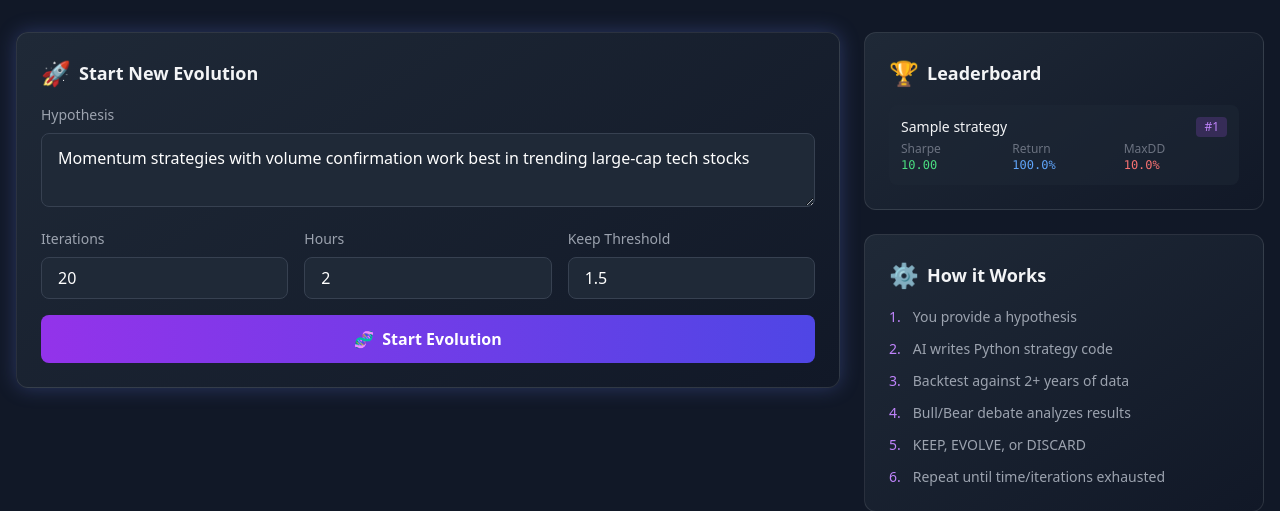
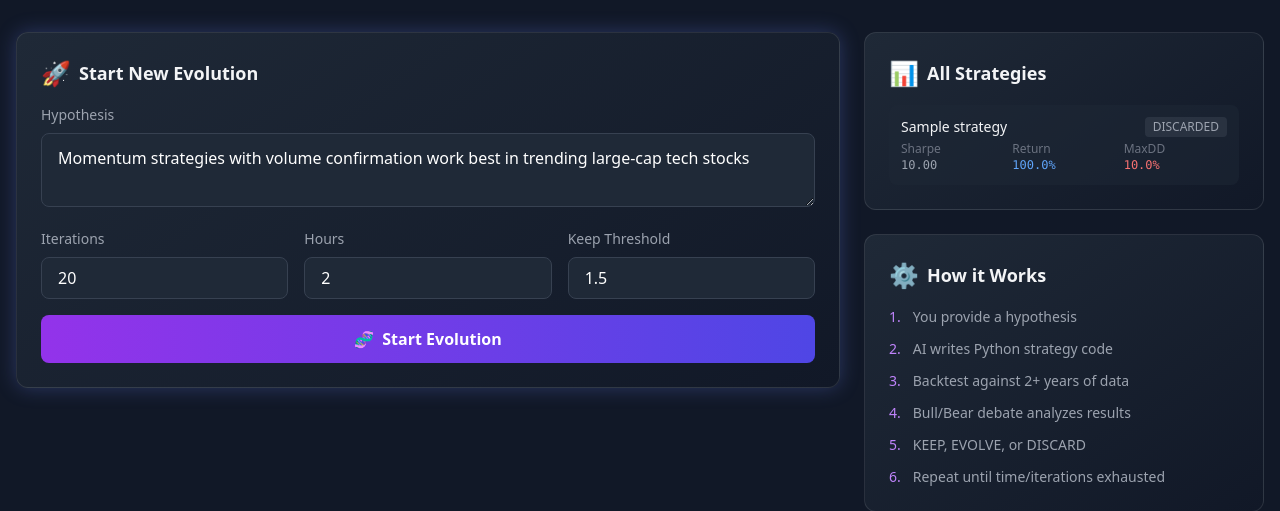
Before and after one commit to menonpg/autostrategy, a FastAPI app: template templates/dashboard.html in a window 1280 px wide. Shown: the part 81-592 px from the top of the page. Run offline with FastAPI, Linux system fonts and the light colour scheme; the template is opened without the code that fills it: most values are stand-ins (such as "Sample title", 1, 10 or a date in 2020); some libraries are stand-ins or nearby versions.

Commit message:
feat: show ALL strategies, not just winners
- Load all strategy files from artifacts, not just leaderboard.json
- Show KEPT vs DISCARDED status with color coding
- Sort: KEPT first, then by Sharpe
- Color-code Sharpe: green (≥1.0), yellow (≥0.5), gray (<0.5)
- Dim discarded strategies but still show them

```diff
--- a/api/main.py
+++ b/api/main.py
@@ -46,28 +46,63 @@
 
 
 def load_all_strategies() -> list:
-    """Load all strategies from artifacts directories."""
+    """Load ALL strategies from artifacts directories (not just winners)."""
     strategies = []
     if not ARTIFACTS_DIR.exists():
         return strategies
 
     for run_dir in ARTIFACTS_DIR.iterdir():
-        if not run_dir.is_dir():
+        if not run_dir.is_dir() or run_dir.name.startswith('.'):
             continue
+
+        # Load from leaderboard.json (winners)
         leaderboard_file = run_dir / "leaderboard.json"
+        winners = set()
         if leaderboard_file.exists():
             try:
                 data = json.loads(leaderboard_file.read_text())
                 for s in data:
                     s['run_id'] = run_dir.name
+                    s['status'] = 'KEPT'
                     s['code_path'] = str(run_dir / "strategies" / f"{s['name']}.py")
-                strategies.extend(data)
+                    winners.add(s['name'])
+                    strategies.append(s)
             except:
                 pass
 
-    # Sort by Sharpe ratio
-    strategies.sort(key=lambda x: x.get('sharpe', 0), reverse=True)
-    return strategies[:20]  # Top 20
+        # Also load ALL strategy files (including discarded ones)
+        strategies_dir = run_dir / "strategies"
+        if strategies_dir.exists():
+            for strategy_file in strategies_dir.glob("*.py"):
+                name = strategy_file.stem
+                if name not in winners:
+                    # Parse the file to extract any metrics from comments/docstring
+                    strategies.append({
+                        'name': name,
+                        'run_id': run_dir.name,
+                        'status': 'DISCARDED',
+                        'sharpe': 0,
+                        'total_return': 0,
+                        'max_drawdown': 0,
+                        'trades': 0,
+                        'code_path': str(strategy_file)
+                    })
+
+        # Try to load metrics from lessons.jsonl
+        lessons_file = run_dir / "lessons.jsonl"
+        if lessons_file.exists():
+            try:
+                for line in lessons_file.read_text().strip().split('\n'):
+                    if line:
+                        lesson = json.loads(line)
+                        # Extract any metrics mentioned in lessons
+                        # This is a backup for strategies without leaderboard entry
+            except:
+                pass
+
+    # Sort: KEPT first, then by Sharpe ratio
+    strategies.sort(key=lambda x: (x.get('status') != 'KEPT', -x.get('sharpe', 0)))
+    return strategies[:50]  # Top 50
 
 
 @app.get("/", response_class=HTMLResponse)
--- a/templates/dashboard.html
+++ b/templates/dashboard.html
@@ -129,26 +129,32 @@
                 <div class="space-y-6">
                     <div class="card rounded-xl p-6">
                         <h2 class="text-lg font-semibold mb-4 flex items-center gap-2">
-                            <span class="text-2xl">🏆</span> Leaderboard
+                            <span class="text-2xl">📊</span> All Strategies
                         </h2>
                         <div id="leaderboard" class="space-y-3">
                             {% if leaderboard %}
                                 {% for strategy in leaderboard %}
-                                <div class="bg-gray-800/50 rounded-lg p-3 hover:bg-gray-800 transition cursor-pointer"
+                                <div class="bg-gray-800/50 rounded-lg p-3 hover:bg-gray-800 transition cursor-pointer {% if strategy.status == 'DISCARDED' %}opacity-60{% endif %}"
                                      hx-get="/strategy/{{ strategy.run_id }}/{{ strategy.name }}/html"
                                      hx-target="#strategy-modal-content"
                                      hx-trigger="click"
                                      onclick="document.getElementById('strategy-modal').classList.remove('hidden')">
                                     <div class="flex items-center justify-between mb-1">
                                         <span class="font-medium text-sm truncate">{{ strategy.name }}</span>
-                                        <span class="text-xs px-2 py-0.5 bg-purple-500/20 text-purple-400 rounded">
-                                            #{{ loop.index }}
+                                        {% if strategy.status == 'KEPT' %}
+                                        <span class="text-xs px-2 py-0.5 bg-green-500/20 text-green-400 rounded">
+                                            ✓ KEPT
                                         </span>
+                                        {% else %}
+                                        <span class="text-xs px-2 py-0.5 bg-gray-500/20 text-gray-400 rounded">
+                                            DISCARDED
+                                        </span>
+                                        {% endif %}
                                     </div>
                                     <div class="grid grid-cols-3 gap-2 text-xs">
                                         <div>
                                             <span class="text-gray-500">Sharpe</span>
-                                            <span class="block text-green-400 font-mono">{{ "%.2f"|format(strategy.sharpe) }}</span>
+                                            <span class="block {% if strategy.sharpe >= 1.0 %}text-green-400{% elif strategy.sharpe >= 0.5 %}text-yellow-400{% else %}text-gray-400{% endif %} font-mono">{{ "%.2f"|format(strategy.sharpe) }}</span>
                                         </div>
                                         <div>
                                             <span class="text-gray-500">Return</span>
```
